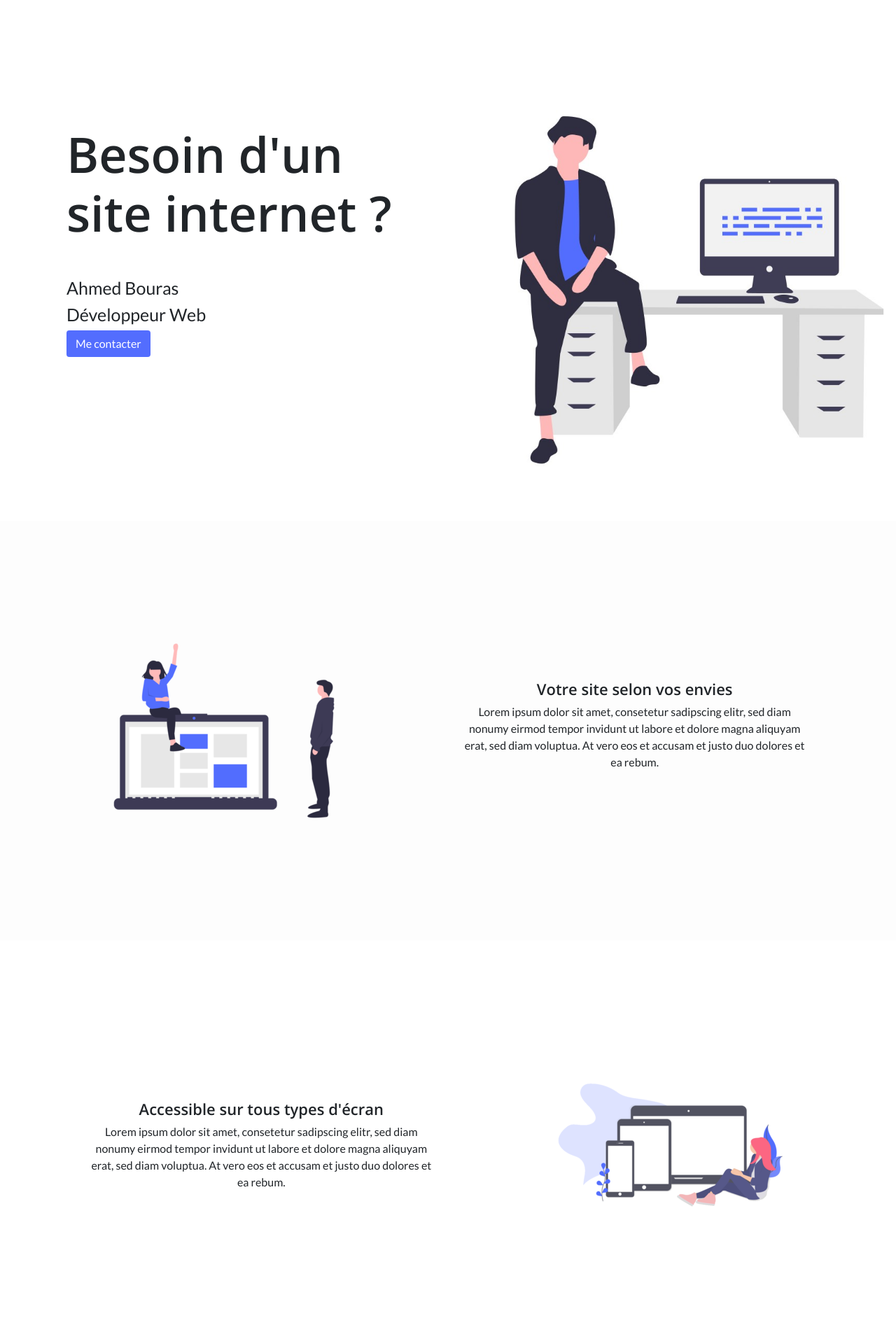
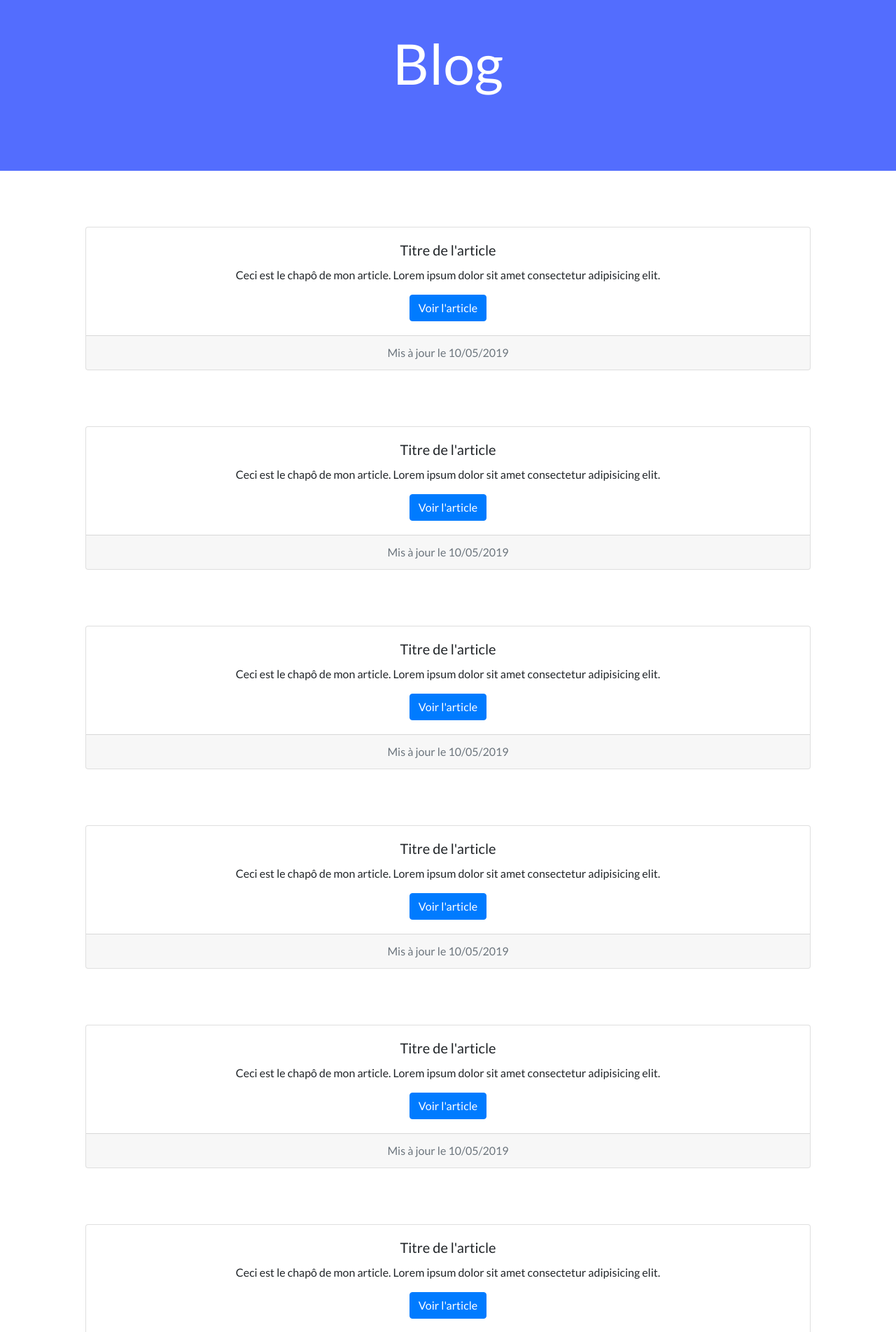
Before and after one commit to ahmedbouras/OC_P5, a PHP site: page /index.php?blog in a window 1280 px wide. Shown: the part 56-1959 px from the top of the page at 70% size. Run offline with PHP 8.4, Linux system fonts and the light colour scheme.

Commit message:
blogPage : creation of the title's page and some fakes posts list + right redirection in the navbar

```diff
--- a/controller/frontend.php
+++ b/controller/frontend.php
@@ -1,6 +1,14 @@
 <?php
+spl_autoload_register(function ($className)
+{
+    require $className.'.php';
+});
 
-function homePage()
+function home()
 {
     require 'view/homeView.php';
 }
+function blog()
+{
+    require 'view/blogView.php';
+}
--- a/index.php
+++ b/index.php
@@ -1,4 +1,11 @@
 <?php
 require 'controller/frontend.php';
 
-homePage();
+if(isset($_GET['blog']))
+{
+    blog();
+}
+else
+{
+    home();
+}
--- /dev/null
+++ b/public/css/blog.css
@@ -0,0 +1,11 @@
+#bloc-title {
+    height: 300px;
+    background-color: #536dfe;
+}
+h1 {
+    color: white;
+    font-size: 80px;
+}
+.card {
+    margin-top: 80px;
+}
--- /dev/null
+++ b/view/blogView.php
@@ -0,0 +1,93 @@
+<?php
+$css = "public/css/blog.css";
+$title = "Blog";
+ob_start()
+?>
+
+<div class="row">
+    <div id="bloc-title" class="col-12 d-flex align-items-center justify-content-center">
+        <h1 class="">Blog</h1>
+    </div>
+</div>
+<div class="row">
+    <div id="bloc-posts" class="col-md-10 offset-md-1">
+        <div class="card text-center">
+            <div class="card-body">
+                <h5 class="card-title">Titre de l'article</h5>
+                <p class="card-text">Ceci est le chapô de mon article.
+                    Lorem ipsum dolor sit amet consectetur adipisicing elit.
+                </p>
+                <a href="#" class="btn btn-primary">Voir l'article</a>
+            </div>
+            <div class="card-footer text-muted">
+                Mis à jour le 10/05/2019
+            </div>
+        </div>
+        <div class="card text-center">
+            <div class="card-body">
+                <h5 class="card-title">Titre de l'article</h5>
+                <p class="card-text">Ceci est le chapô de mon article.
+                    Lorem ipsum dolor sit amet consectetur adipisicing elit.
+                </p>
+                <a href="#" class="btn btn-primary">Voir l'article</a>
+            </div>
+            <div class="card-footer text-muted">
+                Mis à jour le 10/05/2019
+            </div>
+        </div>
+        <div class="card text-center">
+            <div class="card-body">
+                <h5 class="card-title">Titre de l'article</h5>
+                <p class="card-text">Ceci est le chapô de mon article.
+                    Lorem ipsum dolor sit amet consectetur adipisicing elit.
+                </p>
+                <a href="#" class="btn btn-primary">Voir l'article</a>
+            </div>
+            <div class="card-footer text-muted">
+                Mis à jour le 10/05/2019
+            </div>
+        </div>
+        <div class="card text-center">
+            <div class="card-body">
+                <h5 class="card-title">Titre de l'article</h5>
+                <p class="card-text">Ceci est le chapô de mon article.
+                    Lorem ipsum dolor sit amet consectetur adipisicing elit.
+                </p>
+                <a href="#" class="btn btn-primary">Voir l'article</a>
+            </div>
+            <div class="card-footer text-muted">
+                Mis à jour le 10/05/2019
+            </div>
+        </div>
+        <div class="card text-center">
+            <div class="card-body">
+                <h5 class="card-title">Titre de l'article</h5>
+                <p class="card-text">Ceci est le chapô de mon article.
+                    Lorem ipsum dolor sit amet consectetur adipisicing elit.
+                </p>
+                <a href="#" class="btn btn-primary">Voir l'article</a>
+            </div>
+            <div class="card-footer text-muted">
+                Mis à jour le 10/05/2019
+            </div>
+        </div>
+        <div class="card text-center">
+            <div class="card-body">
+                <h5 class="card-title">Titre de l'article</h5>
+                <p class="card-text">Ceci est le chapô de mon article.
+                    Lorem ipsum dolor sit amet consectetur adipisicing elit.
+                </p>
+                <a href="#" class="btn btn-primary">Voir l'article</a>
+            </div>
+            <div class="card-footer text-muted">
+                Mis à jour le 10/05/2019
+            </div>
+        </div>
+    </div>
+</div>
+
+
+<?php
+$content = ob_get_clean();
+require 'templates/frontend.php';
+?>
--- a/view/homeView.php
+++ b/view/homeView.php
@@ -1,5 +1,5 @@
 <?php
-$css = "public/css/homePage.css";
+$css = "public/css/home.css";
 $title = "Accueil";
 ob_start()
 ?>
--- a/view/templates/frontend.php
+++ b/view/templates/frontend.php
@@ -22,10 +22,10 @@
                 <div class="collapse navbar-collapse" id="navbarNav">
                     <ul class="navbar-nav ml-auto">
                         <li class="nav-item">
-                            <a class="nav-link" href="#">Accueil</a>
+                            <a class="nav-link" href="index.php">Accueil</a>
                         </li>
                         <li class="nav-item">
-                            <a class="nav-link" href="#">Blog</a>
+                            <a class="nav-link" href="index.php?blog">Blog</a>
                         </li>
                         <li class="nav-item">
                             <a class="nav-link" href="#">Contact</a>
```
Also changed, not shown: public/css/home.css (renamed from public/css/homePage.css), public/images/pattern.jpg (added).
